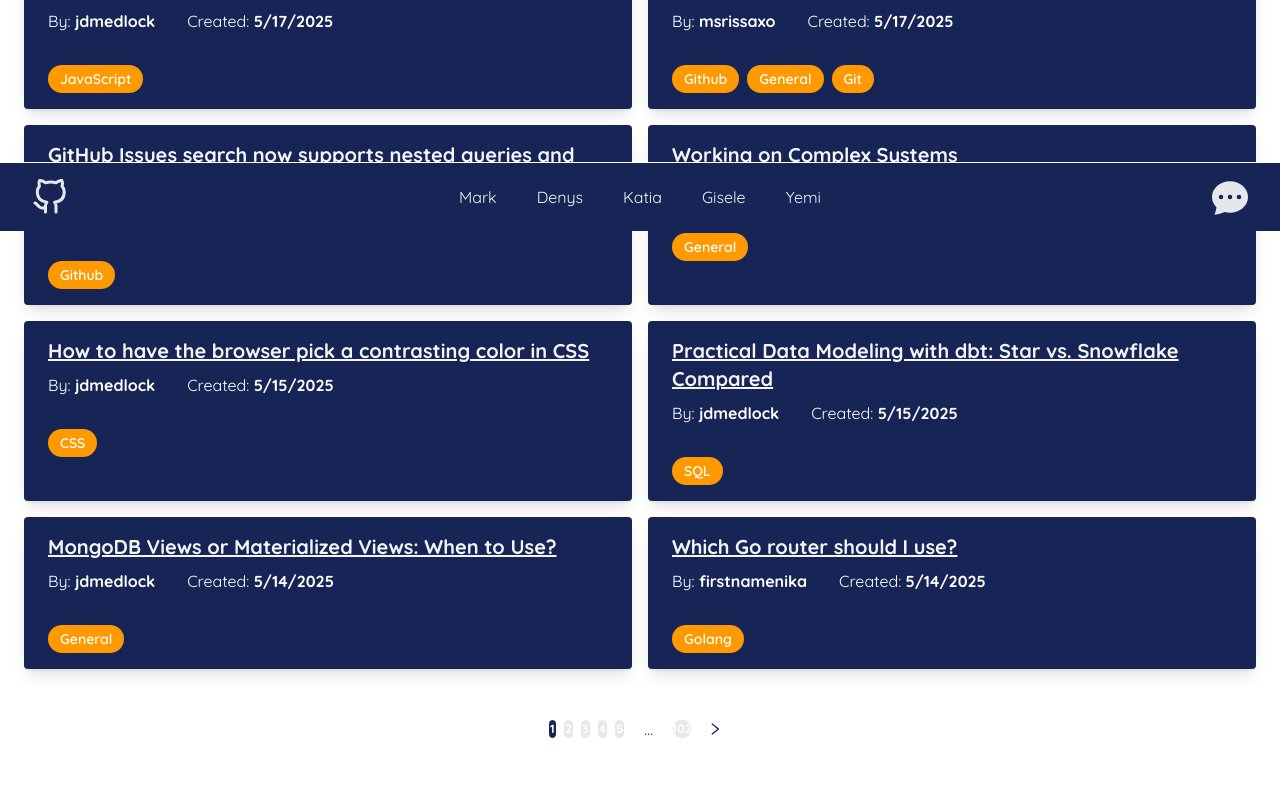
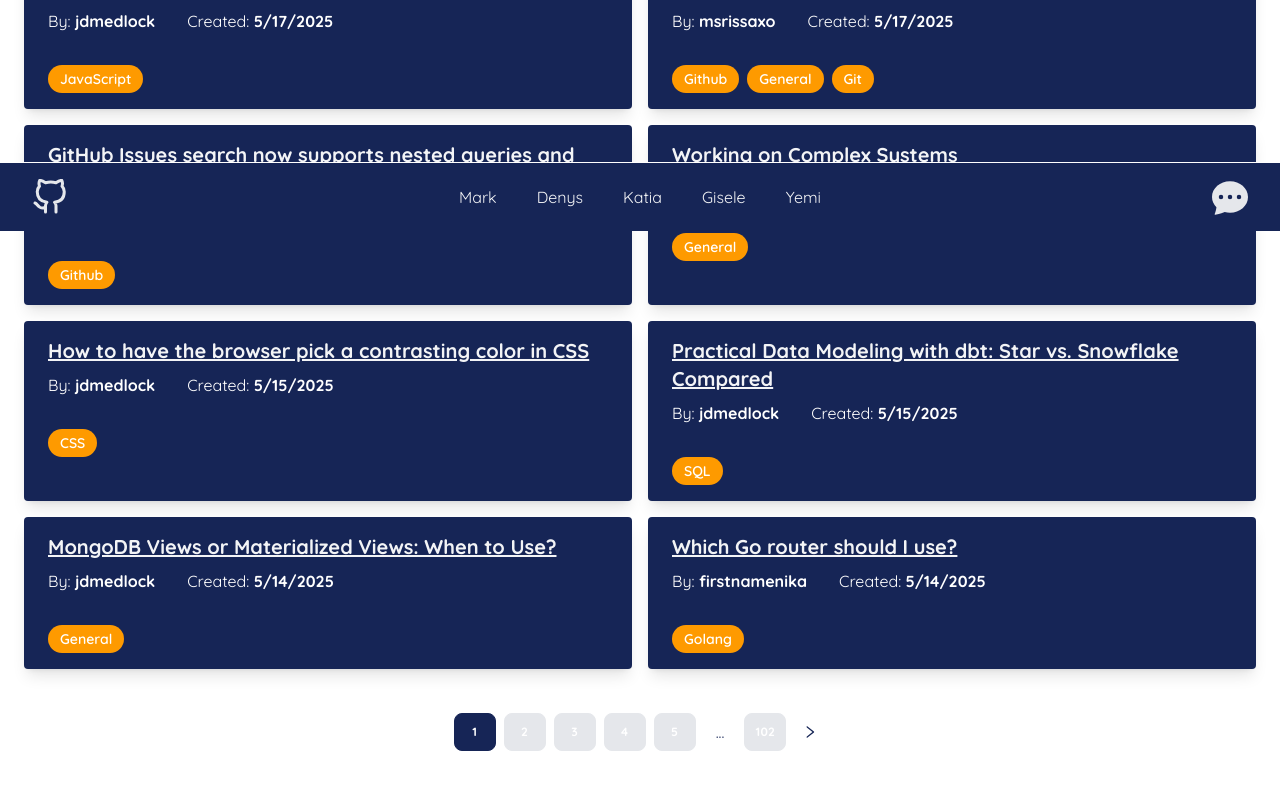
Before and after one commit to katiaku/find-my-resource, a React (Vite) app in the folder frontend/: page / in a window 1280 px wide. Shown: the part 569-1359 px from the top of the page. Built offline with nearby package versions, Linux system fonts and the light colour scheme.

Commit message:
Fix issue with pagination buttons
Introduced on previous commit.

```diff
--- a/frontend/src/components/Pagination.tsx
+++ b/frontend/src/components/Pagination.tsx
@@ -30,7 +30,7 @@ const Pagination = ({
           <Button
             name={String(page)}
             onClick={() => typeof page === "number" && onPageChange(page)}
-            className={`max-w-[18px] border text-xs text-blue-950 ${
+            className={`max-w-[18px] border px-5 py-2.5 text-xs text-blue-950 ${
               page === currentPage
                 ? "border-blue-950 bg-blue-950 text-white"
                 : "border-gray-200 bg-gray-200 hover:border-blue-950"
```
